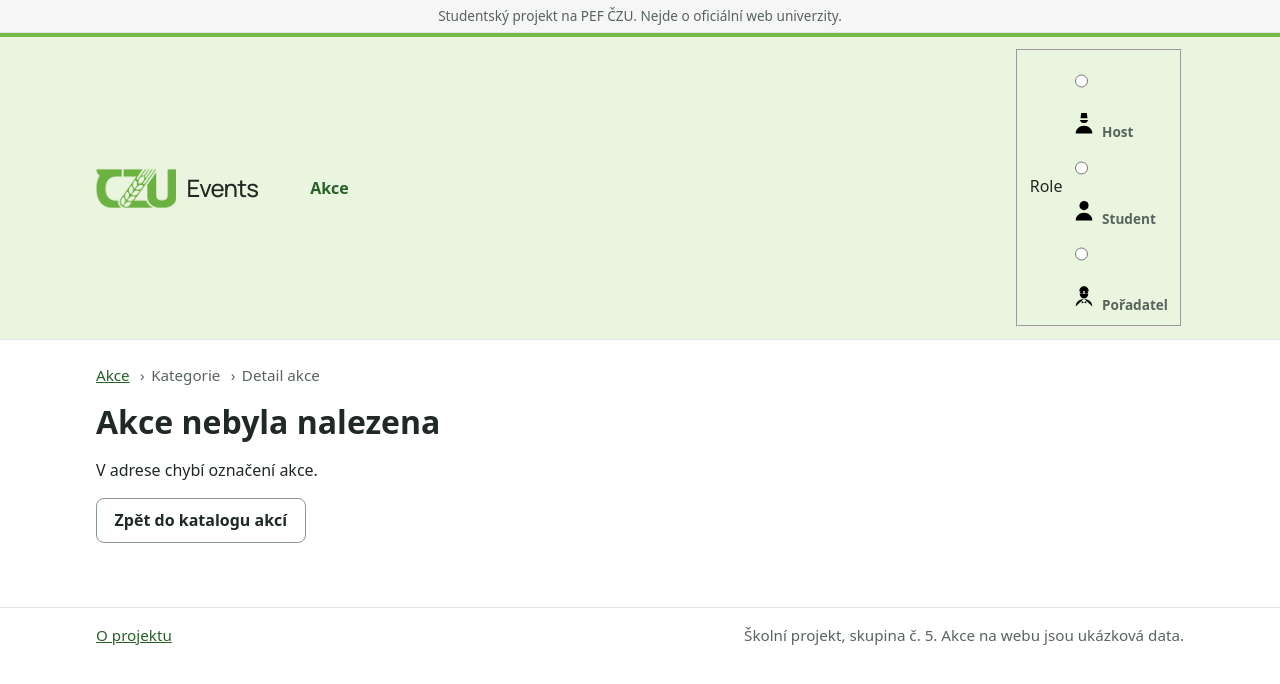
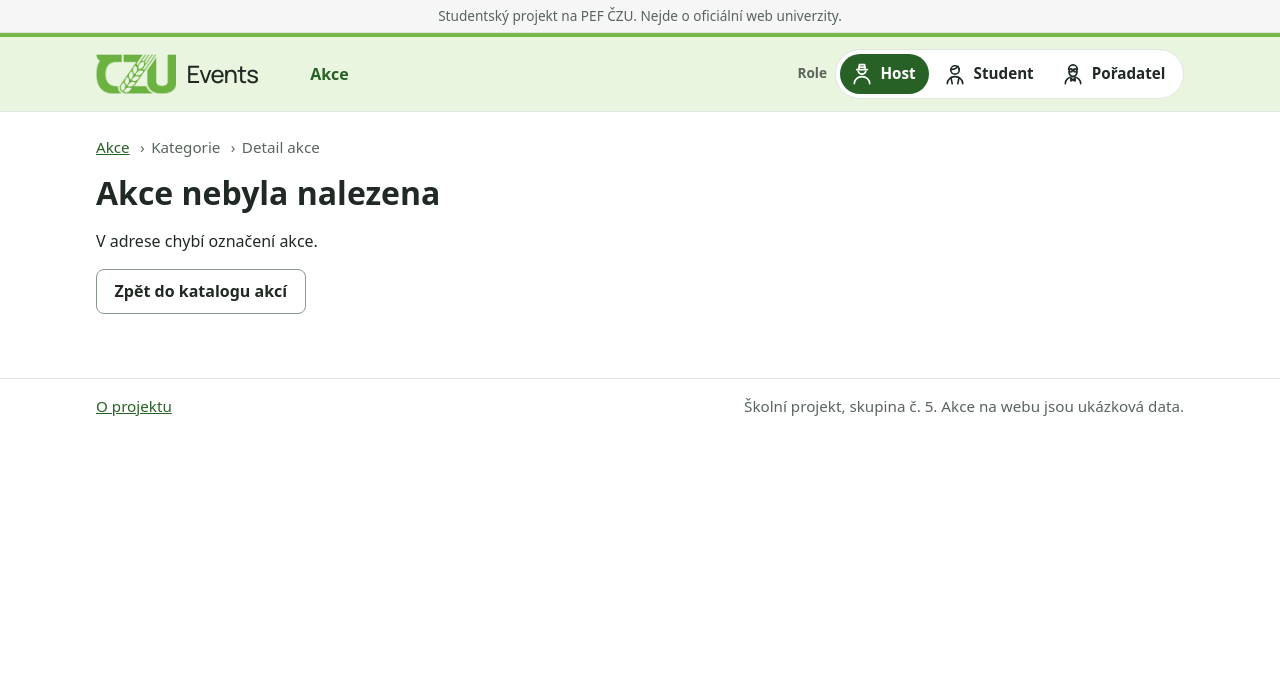
Before and after one commit to ZaydenCropper/czu-events-project, a plain HTML site: page detail.html in a window 1280 px wide. Drawn offline with Linux system fonts and the light colour scheme.

Commit message:
Add files via upload

```diff
--- a/css/style.css
+++ b/css/style.css
@@ -239,14 +239,88 @@ html[data-role="poradatel"] .navigace [data-role~="poradatel"] {
   display: list-item;
 }
 
-.role label {
-  display: block;
+/* Přepínač role: tři volby s ikonou v jednom „segmentovém“ ovladači. */
+.role {
+  display: flex;
+  flex-direction: column;
+  gap: 0.25rem;
+  min-width: 0;
+  margin: 0;
+  padding: 0;
+  border: 0;
+}
+
+.role-popisek {
   font-size: 0.85rem;
+  font-weight: 600;
   color: var(--text-tlumeny);
 }
 
-.role select {
-  width: 100%;
+.role-volby {
+  display: flex;
+  gap: 0.25rem;
+  padding: 0.25rem;
+  background: #ffffff;
+  border: 1px solid var(--linka);
+  border-radius: 999px;
+}
+
+/* Přepínač zůstává pro klávesnici a čtečky skutečným polem typu radio,
+   vidět je jen jeho popisek s ikonou. */
+.role-vstup {
+  position: absolute;
+  width: 1px;
+  height: 1px;
+  margin: 0;
+  opacity: 0;
+}
+
+.role-volba {
+  display: inline-flex;
+  flex: 1;
+  align-items: center;
+  justify-content: center;
+  gap: 0.35rem;
+  min-height: 44px;
+  padding: 0.25rem 0.85rem 0.25rem 0.55rem;
+  font-size: 0.95rem;
+  font-weight: 600;
+  white-space: nowrap;
+  color: var(--text);
+  border-radius: 999px;
+  cursor: pointer;
+}
+
+.role-ikona {
+  flex: none;
+  width: 26px;
+  height: 26px;
+  fill: none;
+  stroke: currentColor;
+  stroke-width: 2;
+  stroke-linecap: round;
+  stroke-linejoin: round;
+}
+
+@media (hover: hover) {
+  .role-volba:hover {
+    background: var(--pozadi-sede);
+  }
+}
+
+/* Zvolená role: podle atributu, který nastaví js/role.js ještě před
+   vykreslením stránky, takže při načtení nic neproblikne. */
+html[data-role="host"] .role-volba[for="role-host"],
+html[data-role="student"] .role-volba[for="role-student"],
+html[data-role="poradatel"] .role-volba[for="role-poradatel"],
+.role-vstup:checked + .role-volba {
+  color: #ffffff;
+  background: var(--znacka);
+}
+
+.role-vstup:focus-visible + .role-volba {
+  outline: 3px solid var(--znacka);
+  outline-offset: 2px;
 }
 
 /* ---------- Tlačítka a formuláře ---------- */
@@ -1045,13 +1119,14 @@ thead th {
   }
 
   .role {
-    display: flex;
+    flex-direction: row;
     align-items: center;
     gap: 0.5rem;
   }
 
-  .role select {
-    width: auto;
+  .role-volba {
+    flex: none;
+    min-height: 40px;
   }
 
   .seznam-akci {
--- a/js/app.js
+++ b/js/app.js
@@ -112,18 +112,58 @@ const CZUApp = (function () {
     cil.hidden = text === '';
   }
 
+  /* Přepínač role: tři přepínací volby s ikonou (host, student, pořadatel).
+     Po změně se stránka načte znovu, aby se obsah i navigace vykreslily
+     pro novou roli. Fokus se pak vrátí na zvolenou roli, aby uživatel
+     klávesnice nezačínal znovu od začátku stránky. */
+  const KLIC_FOKUS_ROLE = 'czu-events-05.fokus-role';
+
   function nastavPrepinacRole() {
-    const vyber = document.getElementById('role');
-    if (!vyber) {
+    const volby = document.querySelectorAll('.role-vstup');
+    if (volby.length === 0) {
       return;
     }
-    vyber.value = CZUData.nactiRoli();
-    vyber.addEventListener('change', function () {
-      CZUData.ulozRoli(vyber.value);
-      /* Po změně role se stránka načte znovu, aby se obsah
-         i navigace vykreslily pro novou roli. */
-      window.location.reload();
+    const role = CZUData.nactiRoli();
+    volby.forEach(function (volba) {
+      volba.checked = volba.value === role;
+      volba.addEventListener('change', function () {
+        if (!volba.checked) {
+          return;
+        }
+        CZUData.ulozRoli(volba.value);
+        /* Fokus se vrací jen při ovládání klávesnicí, po kliknutí myší ne. */
+        const zKlavesnice = volba.matches(':focus-visible');
+        try {
+          if (zKlavesnice) {
+            window.sessionStorage.setItem(KLIC_FOKUS_ROLE, '1');
+          }
+        } catch (chyba) {
+          /* Bez úložiště se jen nevrátí fokus, přepnutí role funguje. */
+        }
+        window.location.reload();
+      });
     });
+
+    let vratitFokus = false;
+    try {
+      vratitFokus = window.sessionStorage.getItem(KLIC_FOKUS_ROLE) === '1';
+      window.sessionStorage.removeItem(KLIC_FOKUS_ROLE);
+    } catch (chyba) {
+      vratitFokus = false;
+    }
+    if (vratitFokus) {
+      const zvolena = document.getElementById('role-' + role);
+      if (zvolena) {
+        /* Na mobilu je přepínač v menu, které je potřeba nejdřív otevřít. */
+        const menu = document.getElementById('menu');
+        const tlacitko = document.getElementById('menu-tlacitko');
+        if (menu && tlacitko && window.getComputedStyle(menu).display === 'none') {
+          menu.classList.add('otevrene');
+          tlacitko.setAttribute('aria-expanded', 'true');
+        }
+        zvolena.focus();
+      }
+    }
   }
 
   function nastavMenu() {
```
Also changed, not shown: js/katalog.js (+9 -1 lines).
